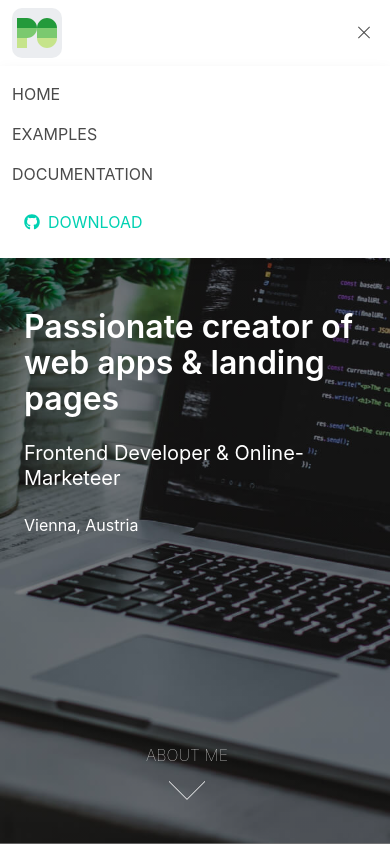
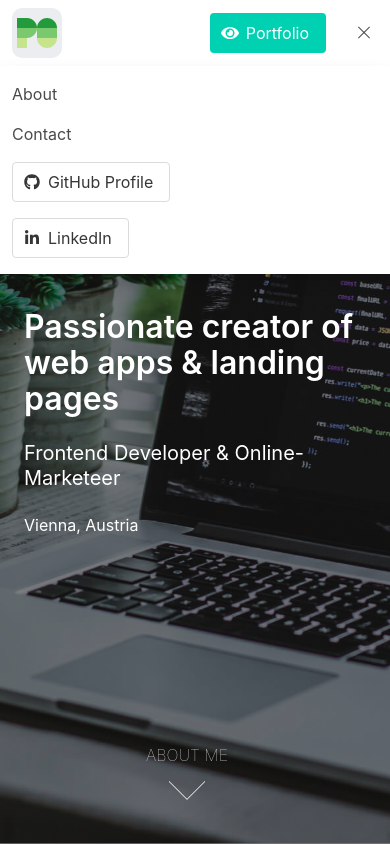
Before and after one commit to Pobermeier/pobermeier-website-v1, a plain HTML site: page src/index.html in a window 390 px wide. Both pictures are taken after a click on the button 364 px from the left and 33 px from the top of the page. Shown: the top 844 px of the page. Drawn offline with nearby package versions, Linux system fonts and the light colour scheme.

Commit message:
Updated navbar with proper nav-items and improved layout responsiveness of navbar

```diff
--- a/src/index.html
+++ b/src/index.html
@@ -17,6 +17,30 @@
   <link rel="stylesheet" href="css/main.min.css">
 
   <style>
+    .logo-title {
+      margin-left: 0.5em;
+      font-size: 1.4rem;
+      font-weight: 100;
+      text-transform: uppercase;
+    }
+
+    .navbar-menu .navbar-item {
+      margin: auto 0;
+    }
+
+    .navbar-burger {
+      margin: auto 0;
+    }
+
+    .navbar-mobile-cta {
+      margin: auto 0;
+      margin-left: auto;
+    }
+
+    .navbar-brand .navbar-item:hover {
+      color: #4a4a4a;
+    }
+
     .hero {
       background-image: linear-gradient(rgba(0, 0, 0, 0.5), rgba(0, 0, 0, 0.5)), url("./res/img/hero.jpg");
       background-position: center;
@@ -30,20 +54,21 @@
       min-height: calc((var(--vh, 1vh) * 100) - 3.25rem);
     }
 
-    .navbar-burger {
-      margin-top: auto;
-      margin-bottom: auto;
-    }
+    @media screen and (max-width: 1023px) {
+      .navbar {
+        position: fixed;
+        width: 100%;
+      }
 
-    .logo-title {
-      margin-left: 0.5em;
-      font-size: 1.4rem;
-      font-weight: 100;
-      text-transform: uppercase;
-    }
+      .hero.is-fullheight-with-navbar {
+        height: calc(100vh);
+        height: calc((var(--vh, 1vh) * 100));
+      }
 
-    .navbar-brand .navbar-item:hover {
-      color: #4a4a4a;
+      .navbar-menu {
+        position: absolute;
+        width: 100%;
+      }
     }
 
     .title:not(.is-spaced)+.subtitle {
@@ -86,28 +111,6 @@
       }
     }
 
-    @media screen and (max-width: 1023px) {
-      .navbar {
-        position: fixed;
-        width: 100%;
-      }
-
-      .hero.is-fullheight-with-navbar {
-        height: calc(100vh);
-        height: calc((var(--vh, 1vh) * 100));
-      }
-
-      .navbar-menu {
-        position: absolute;
-        width: 100%;
-      }
-    }
-
-    .navbar-menu .navbar-item {
-      text-transform: uppercase;
-      margin: auto 0;
-    }
-
     .footer {
       background-color: #7BC96F;
     }
@@ -141,6 +144,15 @@
             <h1 class="logo-title is-hidden-mobile">Patrick Obermeier</h1>
           </a>
 
+          <span class="navbar-item is-hidden-desktop navbar-mobile-cta">
+            <a class="button is-primary ">
+              <span class="icon">
+                <i class="fas fa-eye"></i>
+              </span>
+              <span>Portfolio</span>
+            </a>
+          </span>
+
           <a role="button" class="navbar-burger" id="navbar-burger" data-target="navMenu" aria-label="menu"
             aria-expanded="false">
             <span aria-hidden="true"></span>
@@ -149,23 +161,43 @@
           </a>
         </div>
 
+
+
         <div id="navMenu" class="navbar-menu">
           <div class="navbar-end">
-            <a class="navbar-item">
-              Home
+            <a class="navbar-item is-hidden-touch">
+              <span class="icon">
+                <i class="fab fa-linkedin-in"></i>
+              </span>
             </a>
             <a class="navbar-item">
-              Examples
+              About
             </a>
             <a class="navbar-item">
-              Documentation
+              Contact
             </a>
-            <span class="navbar-item">
-              <a class="button is-primary is-inverted">
+            <span class="navbar-item is-hidden-touch">
+              <a class="button is-primary">
+                <span class="icon">
+                  <i class="fas fa-eye"></i>
+                </span>
+                <span>Portfolio</span>
+              </a>
+            </span>
+            <span class="navbar-item is-hidden-desktop">
+              <a class="button is-secondary">
                 <span class="icon">
                   <i class="fab fa-github"></i>
                 </span>
-                <span>Download</span>
+                <span>GitHub Profile</span>
+              </a>
+            </span>
+            <span class="navbar-item is-hidden-desktop">
+              <a class="button is-secondary">
+                <span class="icon">
+                  <i class="fab fa-linkedin-in"></i>
+                </span>
+                <span>LinkedIn</span>
               </a>
             </span>
           </div>
@@ -610,7 +642,6 @@
 
     function convertWindowHeightToViewPortHeight() {
       let vh = window.innerHeight * 0.01;
-      console.log(vh);
       document.documentElement.style.setProperty('--vh', `${vh}px`);
     }
 
```
